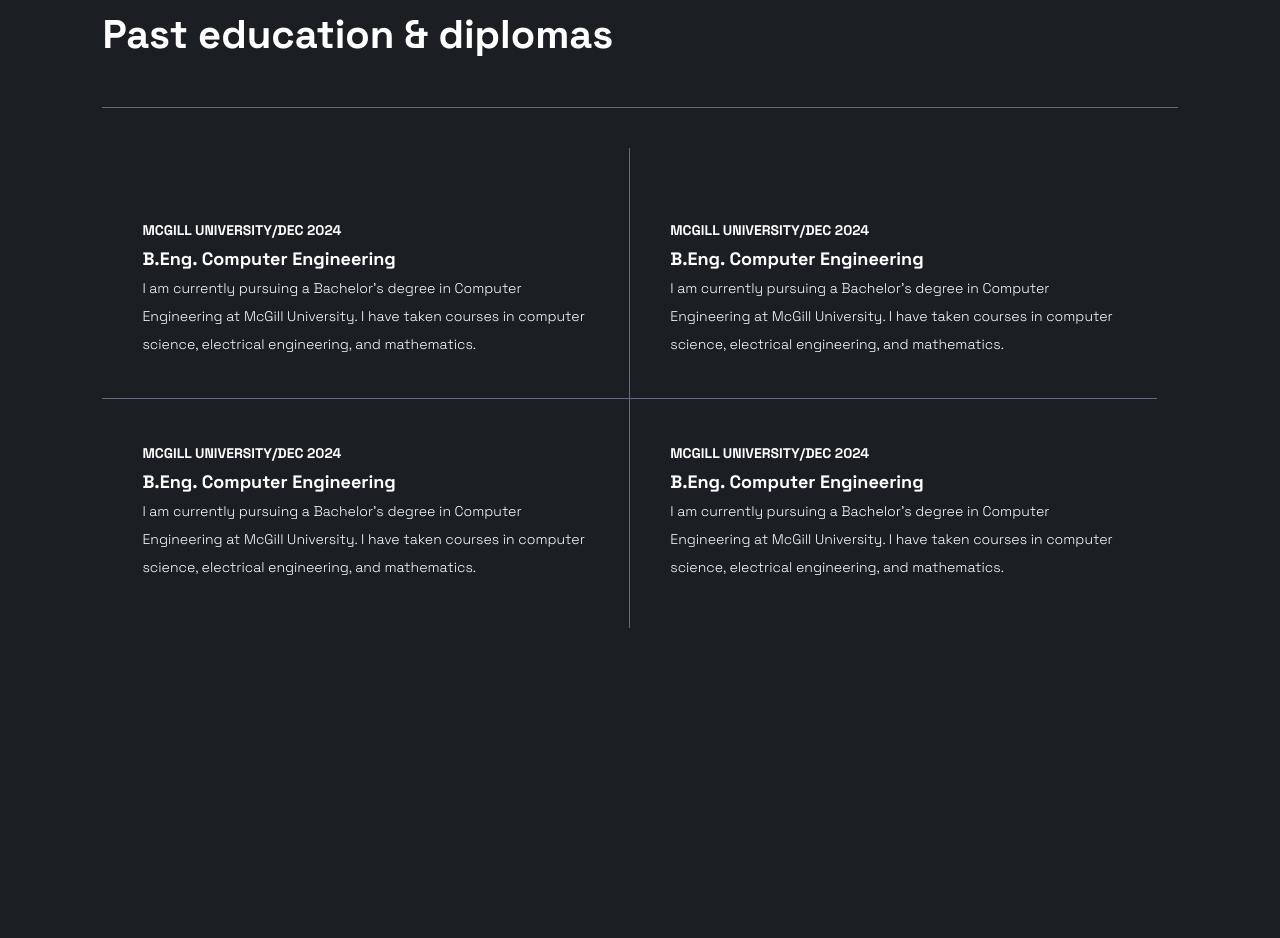
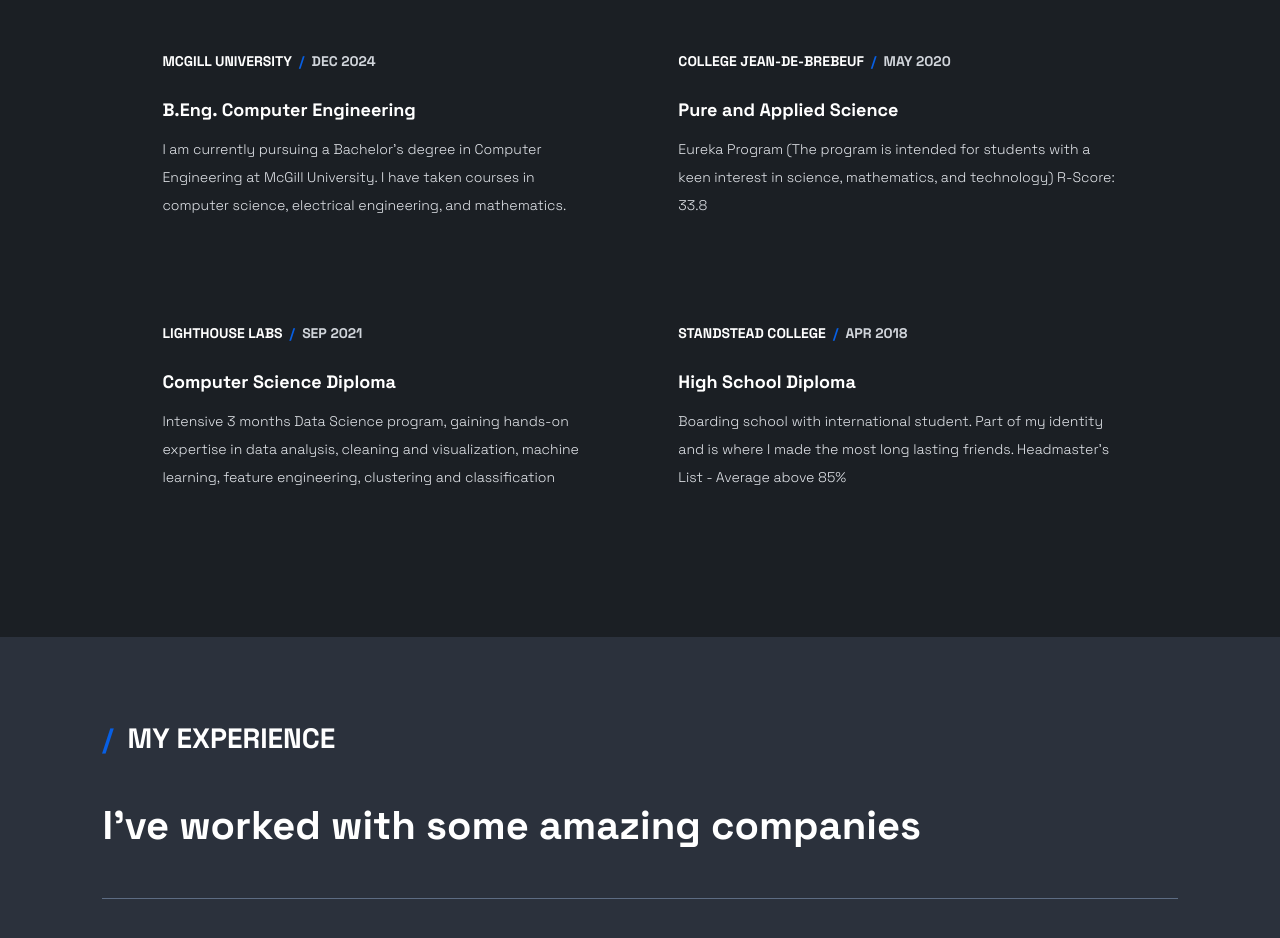
Before and after one commit to dbreton333/david.breton.web, a Next.js app: page / in a window 1280 px wide. Shown: the part 1660-2598 px from the top of the page. Before the commit the page ends 2374 px from the top, so only its background shows below. Built offline with nearby package versions, Linux system fonts and the light colour scheme.

Commit message:
experience debus

```diff
--- a/src/app/components/AwardsSection.tsx
+++ b/src/app/components/AwardsSection.tsx
@@ -64,8 +64,7 @@
             <div className={styles.information}>
                 <div className={styles.left_content}>
                     <h1 className={`font-bold h2`}>
-                        I love <br></br>
-                        Competitions
+                        My Competition Career
                     </h1>
                     <p className={`${styles.paragraph} font-light h6`}>
                     I encourage any enthusiastic programmer to dive into these competitions,
--- a/src/app/components/EducationSection.module.css
+++ b/src/app/components/EducationSection.module.css
@@ -50,30 +50,11 @@
 
 }
 
-.right_content {
-    display: flex;
-    flex-direction: column;
-    align-items: center;
-    justify-content: flex-start;
-    padding-top: 20px;
-    width: 49%;
-}
-
-.left_content {
-    display: flex;
-    flex-direction: column;
-    align-items: flex-start;
-    justify-content: flex-start;
-    width: 49%;
-    padding-top: 20px;
-}
-
 .education_content {
-    display: flex;
-    flex-direction: row;
-    align-items: center;
+    display: grid;
+    grid-template-columns: auto auto;
     width: 100%;
-    padding-top: 5vh;
+    padding: 20px;
 }
 
 .hidden_vertical_devider {
@@ -98,12 +79,13 @@
         display: none;
     }
 
-    .left_content {
+    .education_content {
+        display: grid;
+        grid-template-columns: auto;
+        flex-direction: row;
+        align-items: center;
         width: 100%;
-    }
-
-    .right_content {
-        width: 100%;
+        padding-top: 5vh;
     }
 
     .hidden_vertical_devider {
--- a/src/app/components/EducationSection.tsx
+++ b/src/app/components/EducationSection.tsx
@@ -21,34 +21,27 @@
             <div className={`${styles.devider}`}/>
 
             <div className={styles.education_content}>
-                <div className={styles.left_content}>
                     <SchoolSection schoolName="MCGILL UNIVERSITY"
                     date="DEC 2024" topic="B.Eng. Computer Engineering"
                     paragraph="I am currently pursuing a Bachelor's degree in
                     Computer Engineering at McGill University. I have taken courses
                     in computer science, electrical engineering, and mathematics."/>
-                    <div className={`${styles.vertical_devider}`}/>
-                    <SchoolSection schoolName="MCGILL UNIVERSITY"
-                    date="DEC 2024" topic="B.Eng. Computer Engineering"
-                    paragraph="I am currently pursuing a Bachelor's degree in
-                    Computer Engineering at McGill University. I have taken courses
-                    in computer science, electrical engineering, and mathematics."/>
+                    <SchoolSection schoolName="COLLEGE JEAN-DE-BREBEUF"
+                    date="MAY 2020" topic="Pure and Applied Science"
+                    paragraph="Eureka Program (The program is intended for students with a keen
+                    interest in science, mathematics, and technology) R-Score: 33.8"/>
+                    <SchoolSection schoolName="LIGHTHOUSE LABS"
+                        date="SEP 2021" topic="Computer Science Diploma"
+                        paragraph="Intensive 3 months Data Science program,
+                        gaining hands-on expertise in data analysis,
+                        cleaning and visualization,
+                        machine learning, feature engineering, clustering and classification"/>
+                    <SchoolSection schoolName="STANDSTEAD COLLEGE"
+                        date="APR 2018" topic="High School Diploma"
+                        paragraph="Boarding school with international student.
+                        Part of my identity and is where I made the most long lasting friends.
+                        Headmaster's List - Average above 85%"/>
                 </div>
-                <div className={`${styles.horizontal_devider}`}/>
-                <div className={styles.right_content}>
-                    <SchoolSection schoolName="MCGILL UNIVERSITY"
-                        date="DEC 2024" topic="B.Eng. Computer Engineering"
-                        paragraph="I am currently pursuing a Bachelor's degree in
-                        Computer Engineering at McGill University. I have taken courses
-                        in computer science, electrical engineering, and mathematics."/>
-                    <div className={`${styles.vertical_devider}`}/>
-                    <SchoolSection schoolName="MCGILL UNIVERSITY"
-                        date="DEC 2024" topic="B.Eng. Computer Engineering"
-                        paragraph="I am currently pursuing a Bachelor's degree in
-                        Computer Engineering at McGill University. I have taken courses
-                        in computer science, electrical engineering, and mathematics."/>
-                </div>
-            </div>
         </div>
     );
 }
--- /dev/null
+++ b/src/app/components/ExperienceSection.module.css
@@ -0,0 +1,38 @@
+.content {
+    display: flex;
+    flex-direction: column;
+    align-items: flex-start;
+    justify-content: space-between;
+    height: 100%;
+    width: 100%;
+    padding-top: 8%;
+    padding-bottom: 8%;
+}
+
+.header {
+    width: 100%;
+    display: flex;
+    flex-direction: row;
+    align-items: center;
+    justify-content: flex-start;
+    margin-bottom: 50px;
+}
+
+.sub_header {
+    width: 100%;
+    display: flex;
+    flex-direction: row;
+    align-items: center;
+    justify-content: flex-start;
+}
+
+.slash {
+    color: #075FE4;
+}
+
+.devider {
+    height: 1px;
+    width: 100%;
+    margin-top: 50px;
+    background-color: #5D6C83;
+}
--- /dev/null
+++ b/src/app/components/ExperienceSection.tsx
@@ -0,0 +1,25 @@
+import styles from "./ExperienceSection.module.css";
+
+
+const ExperienceSection = () => {
+    return (
+        <div className={styles.content}>
+            <div className={styles.header}>
+                <h2 className={`${styles.slash} h4 font-sem-bold`}>
+                    / &nbsp;
+                </h2>
+                <h2 className={`h4 font-sem-bold`}>
+                    MY EXPERIENCE
+                </h2>
+            </div>
+            <div className={styles.sub_header}>
+                <h2 className={`h2 font-sem-bold`}>
+                    I've worked with some amazing companies
+                </h2>
+            </div>
+            <div className={`${styles.devider}`}/>
+        </div>
+    );
+}
+
+export default ExperienceSection;
--- a/src/app/components/molecules/SchoolSection.module.css
+++ b/src/app/components/molecules/SchoolSection.module.css
@@ -1,6 +1,12 @@
 .title {
     display: flex;
     flex-direction: row;
+    padding-top: 20px;
+    padding-bottom: 20px;
+}
+
+.slash {
+    color: #075FE4;
 }
 
 .school_section {
@@ -9,5 +15,16 @@
     align-items: flex-start;
     justify-content: flex-start;
     padding: 40px;
-    height: 49%;
+    border-width: 1px;
 }
+
+.topic {
+    padding-bottom: 10px;
+}
+.date {
+    color: rgb(209 213 219);
+}
+
+.paragraph {
+     color: #E4E7EC;
+}
--- a/src/app/components/molecules/SchoolSection.tsx
+++ b/src/app/components/molecules/SchoolSection.tsx
@@ -13,11 +13,11 @@
         <div className={styles.school_section}>
             <div className={styles.title}>
                 <h1 className={` h6`}>{props.schoolName}</h1>
-                <h1 className={` h6`}>/</h1>
-                <h1 className={` h6`}>{props.date}</h1>
+                <h1 className={`${styles.slash} h6`}>&nbsp; / &nbsp; </h1>
+                <h1 className={`${styles.date} h6`}>{props.date}</h1>
             </div>
-            <h2 className={` h5`}>{props.topic}</h2>
-            <h2 className={` h7 font-light`}>{props.paragraph}</h2>
+            <h2 className={`${styles.topic} h5`}>{props.topic}</h2>
+            <h2 className={`${styles.paragraph} h8 font-light`}>{props.paragraph}</h2>
         </div>
     );
 };
--- a/src/app/globals.css
+++ b/src/app/globals.css
@@ -154,7 +154,7 @@
   /* Small screens */
 
   .height_intro {
-    min-height: 800px;
+    min-height: 600px;
     max-height: 1000px;
   }
 
@@ -199,7 +199,7 @@
 @media (min-width: 1380px) and (max-width: 1824px) {
   /* Medium screens */
   .height_intro {
-    min-height: 800px;
+    min-height: 700px;
     max-height: 1000px;
   }
 
@@ -269,8 +269,8 @@
     line-height: 60px;
   }
   .h5 {
-    font-size: 28px;
-    line-height: 34px;
+    font-size: 35px;
+    line-height: 45px;
   }
   .h6 {
     font-size: 28px;
@@ -281,7 +281,7 @@
     line-height: 36px;
   }
   .h8 {
-    font-size: 14px;
+    font-size: 20px;
     line-height: 28px;
   }
 }
--- a/src/app/page.tsx
+++ b/src/app/page.tsx
@@ -4,6 +4,7 @@
 import AwardsSection from "./components/AwardsSection";
 import CarouselSection from "./components/CarouselSection";
 import EducationSection from "./components/EducationSection";
+import ExperienceSection from "./components/ExperienceSection";
 
 export default function Home() {
 
@@ -20,6 +21,9 @@
       <div className={styles.container}>
         <EducationSection/>
       </div>
+      <div className={styles.second_container}>
+        <ExperienceSection/>
+      </div>
     </div>
   );
 }
```
